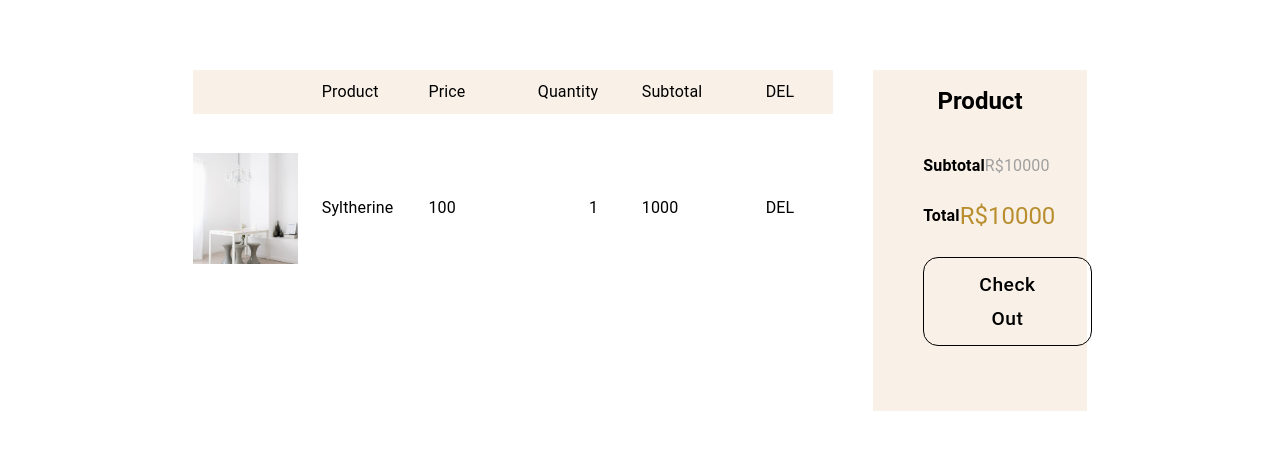
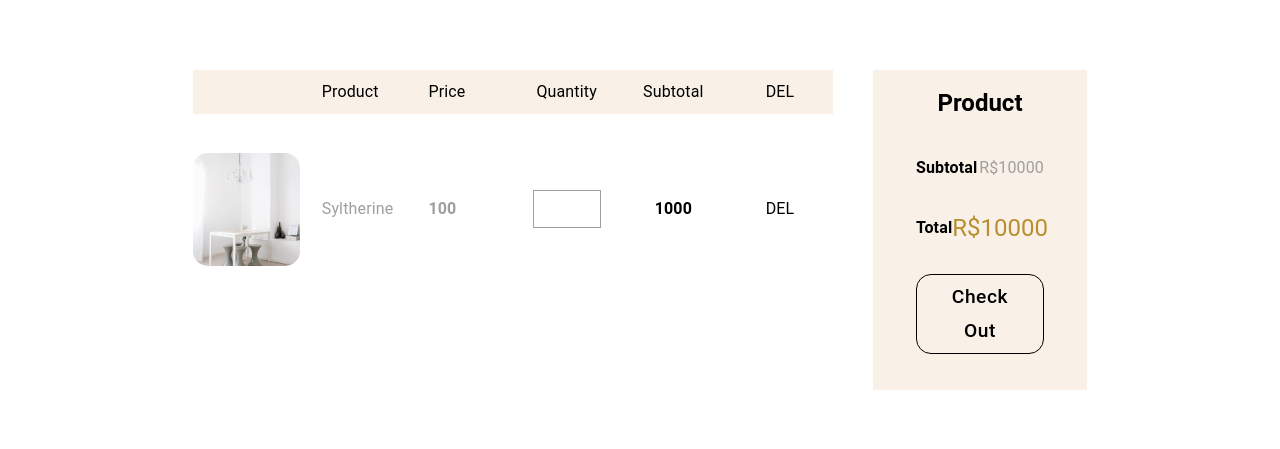
Before and after one commit to Gibsongf/furniture-eCommerce-react-app, a React (Vite) app: page / in a window 1280 px wide. Shown: the part 351-800 px from the top of the page. Built offline with nearby package versions, Linux system fonts and the light colour scheme.

Commit message:
done cart, need to separate components

```diff
--- a/src/App.css
+++ b/src/App.css
@@ -20,3 +20,12 @@
   background-position: center;
 
 }
+
+#cart-item-quantity {
+  border: solid 1px #9F9F9F;
+}
+
+#cart-item-quantity:focus-visible {
+  outline: none;
+  border: 1px solid #B88E2F;
+}
--- a/src/components/Cart/MainContent.tsx
+++ b/src/components/Cart/MainContent.tsx
@@ -5,9 +5,9 @@ import {
     Button,
     ThemeProvider,
     createTheme,
+    TextField,
 } from "@mui/material";
 import { fakeProducts } from "../../utils";
-
 const theme = createTheme({
     components: {
         MuiButton: {
@@ -22,7 +22,7 @@ const theme = createTheme({
                         color: "#B88E2F",
                     },
                     textTransform: "none",
-                    padding: "10px 55px 10px 55px",
+                    padding: "4% 25%",
                     marginBottom: "15px",
                     color: "black",
                 },
@@ -30,9 +30,17 @@ const theme = createTheme({
         },
     },
 });
+// need to separate some components, we have to much stuffs in one place
 export const CartItems = () => {
     const { name, src, description, price, newProduct } = fakeProducts[0];
-    const align: string[] = ["left", "left", "left", "right", "left", "center"];
+    const align: string[] = [
+        "left",
+        "left",
+        "left",
+        "center",
+        "center",
+        "center",
+    ];
     const headerStyle = (col: number) => {
         const index = col - 1;
         const style: object = {
@@ -54,6 +62,7 @@ export const CartItems = () => {
             alignContent: "center",
             padding: "0.8vw 1.7vw",
             textAlign: align[index],
+            justifyContent: "center",
         };
         return style;
     };
@@ -74,42 +83,62 @@ export const CartItems = () => {
                         gridTemplateColumns: "repeat(6, minmax(50px, 1fr))",
                     }}>
                     <Typography sx={headerStyle(1)}></Typography>
-                    <Typography textAlign="left" sx={headerStyle(2)}>
-                        Product
-                    </Typography>
-                    <Typography textAlign="left" sx={headerStyle(3)}>
-                        Price
-                    </Typography>
-                    <Typography textAlign="right" sx={headerStyle(4)}>
-                        Quantity
-                    </Typography>
-                    <Typography textAlign="left" sx={headerStyle(5)}>
-                        Subtotal
-                    </Typography>
+                    <Typography sx={headerStyle(2)}>Product</Typography>
+                    <Typography sx={headerStyle(3)}>Price</Typography>
+                    <Typography sx={headerStyle(4)}>Quantity</Typography>
+                    <Typography sx={headerStyle(5)}>Subtotal</Typography>
                     <Typography sx={headerStyle(6)}>DEL</Typography>
-
                     <img
                         style={{
                             width: "100%",
-                            maxWidth: "105px",
+                            maxWidth: "130px",
+                            height: "100%",
+                            maxHeight: "130px",
                             gridColumn: "1",
                             gridRow: "2",
+                            borderRadius: "15px",
                         }}
                         src={src}
                         alt="title"
                         srcSet=""
                     />
-
-                    <Typography textAlign="left" sx={productStyle(2)}>
+                    <Typography
+                        variant="subtitle1"
+                        component="h1"
+                        color={"#9F9F9F"}
+                        sx={productStyle(2)}>
                         {name}
                     </Typography>
-                    <Typography textAlign="left" sx={productStyle(3)}>
+                    <Typography
+                        variant="subtitle1"
+                        component="h2"
+                        fontWeight="bold"
+                        color={"#9F9F9F"}
+                        sx={productStyle(3)}>
                         {price}
                     </Typography>
-                    <Typography textAlign="right" sx={productStyle(4)}>
-                        1
-                    </Typography>
-                    <Typography textAlign="left" sx={productStyle(5)}>
+                    <input
+                        style={{
+                            gridColumn: "4",
+                            gridRow: "2",
+                            alignContent: "center",
+                            padding: "0.8vw 0.5vw",
+                            textAlign: "center",
+                            alignSelf: "center",
+                            justifySelf: "center",
+                            width: "50%",
+                        }}
+                        type="number"
+                        name="quantity"
+                        id="cart-item-quantity"
+                        min={1}
+                        max={10}
+                    />
+                    <Typography
+                        variant="subtitle1"
+                        component="h3"
+                        fontWeight="bold"
+                        sx={productStyle(5)}>
                         1000
                     </Typography>
                     <Typography sx={productStyle(6)}>DEL</Typography>
@@ -119,7 +148,7 @@ export const CartItems = () => {
                 <Box
                     sx={{
                         backgroundColor: "#F9F1E7",
-                        padding: "15px 50px 50px 50px",
+                        padding: "8% 20% 10% 20%",
                     }}>
                     <Typography
                         variant="h5"
@@ -131,7 +160,7 @@ export const CartItems = () => {
                     <Box
                         display="flex"
                         justifyContent="space-between"
-                        marginBottom="20px">
+                        marginBottom="30px">
                         <Typography
                             fontWeight="bold"
                             variant="subtitle1"
@@ -149,7 +178,7 @@ export const CartItems = () => {
                         display="flex"
                         justifyContent="space-between"
                         alignItems="center"
-                        marginBottom="25px">
+                        marginBottom="30px">
                         <Typography
                             fontWeight="bold"
                             variant="subtitle1"
```
